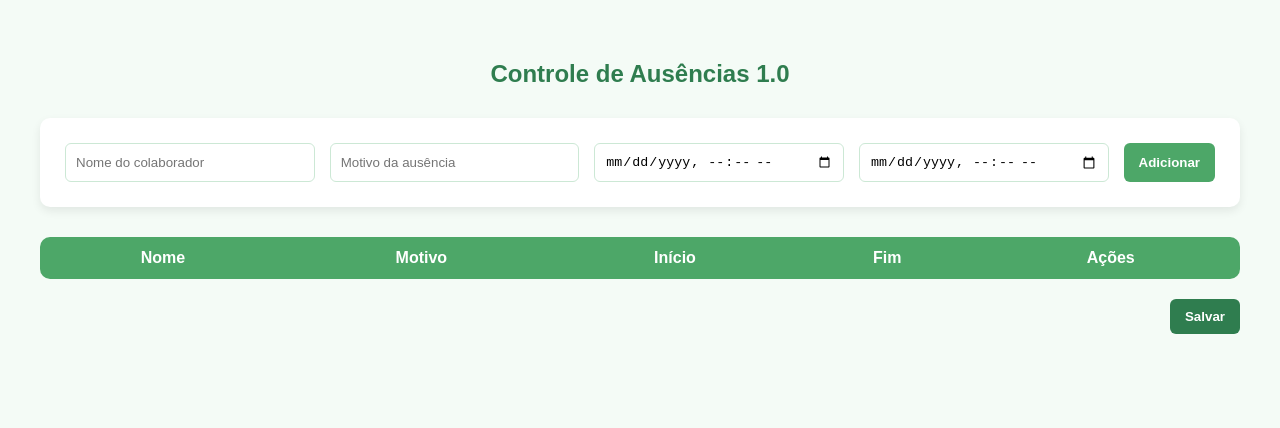
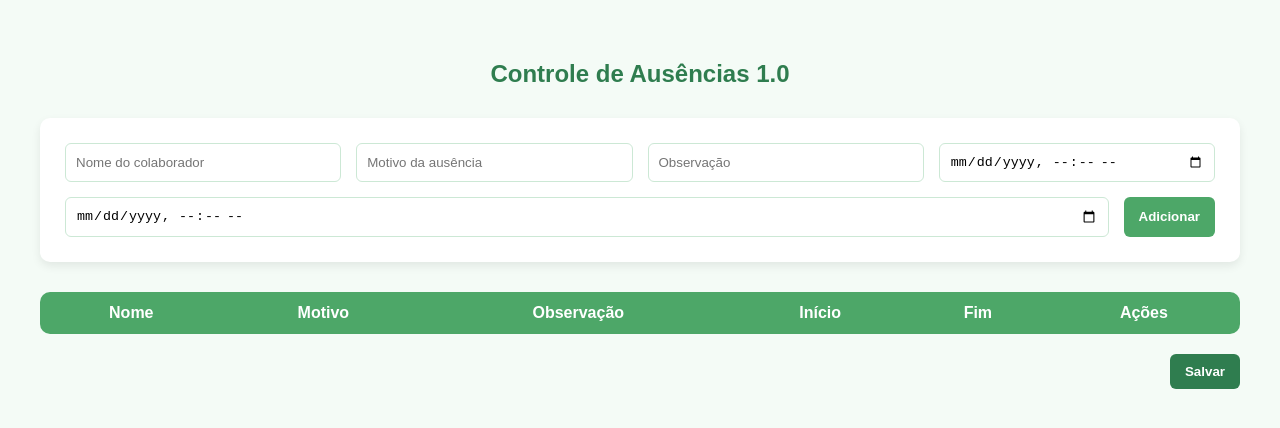
Before and after one commit to neves1697/controle_ausencias, a React (Create React App) app in the folder controle_ausencias/: page / in a window 1280 px wide. Shown: the top 428 px of the page. Built offline with nearby package versions, Linux system fonts and the light colour scheme.

Commit message:
Feat: Adicionando um campo chamado Observação

```diff
--- a/controle_ausencias/src/pages/Ausencias.jsx
+++ b/controle_ausencias/src/pages/Ausencias.jsx
@@ -8,6 +8,7 @@ export default function Ausencias() {
   const [form, setForm] = useState({
     nome: "",
     motivo: "",
+    observacao: "",
     inicio: "",
     fim: "",
   });
@@ -35,6 +36,7 @@ export default function Ausencias() {
     setForm({
       nome: "",
       motivo: "",
+      observacao: "",
       inicio: "",
       fim: "",
     });
@@ -77,6 +79,14 @@ export default function Ausencias() {
         />
 
         <input
+        type="text"
+        name="observacao"
+        placeholder="Observação"
+        value={form.observacao}
+        onChange={handleChange}
+        />
+
+        <input
           type="datetime-local"
           name="inicio"
           value={form.inicio}
@@ -100,6 +110,7 @@ export default function Ausencias() {
           <tr>
             <th>Nome</th>
             <th>Motivo</th>
+            <th>Observação</th>
             <th>Início</th>
             <th>Fim</th>
             <th>Ações</th>
@@ -110,6 +121,7 @@ export default function Ausencias() {
             <tr key={index}>
               <td>{item.nome}</td>
               <td>{item.motivo}</td>
+              <td>{item.observacao}</td>
               <td>{item.inicio}</td>
               <td>{item.fim}</td>
               <td>
```
Also changed, not shown: controle_ausencias/src/Necessidades.md (added, +8 -0 lines).
